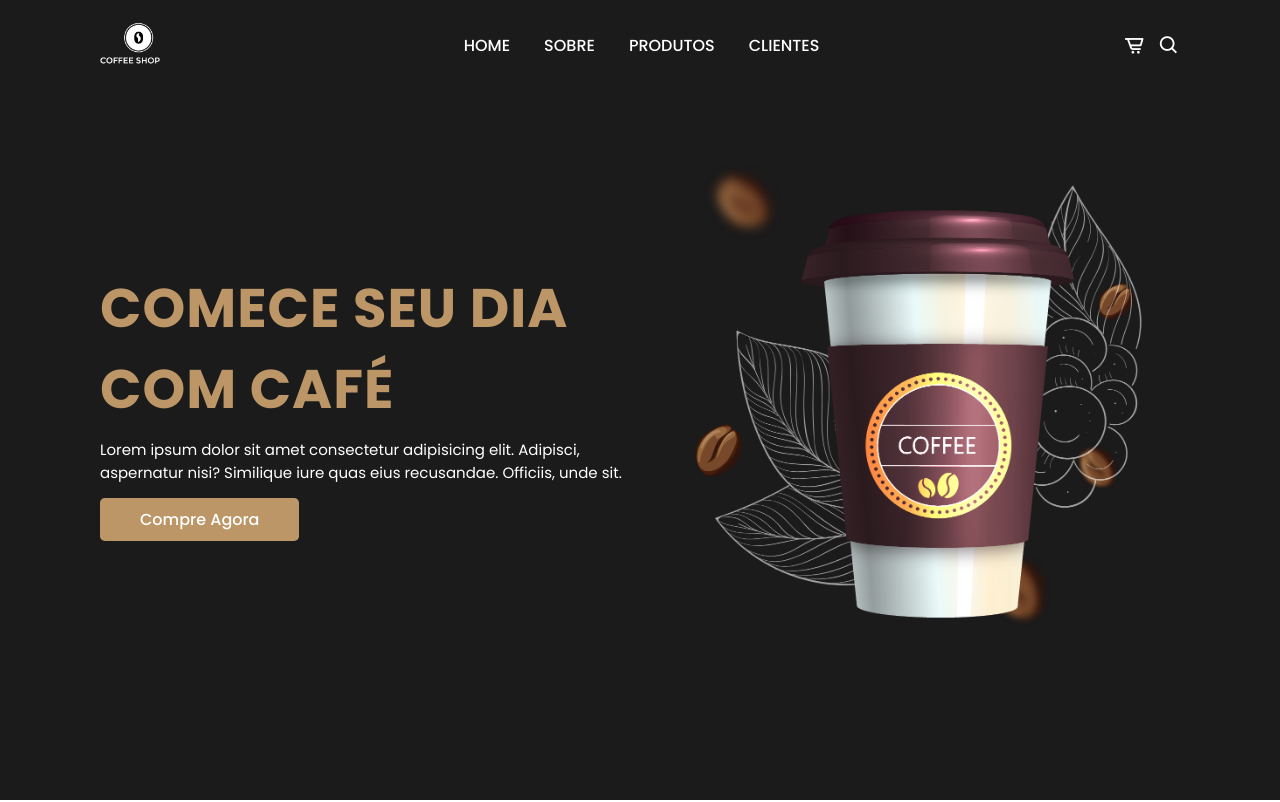
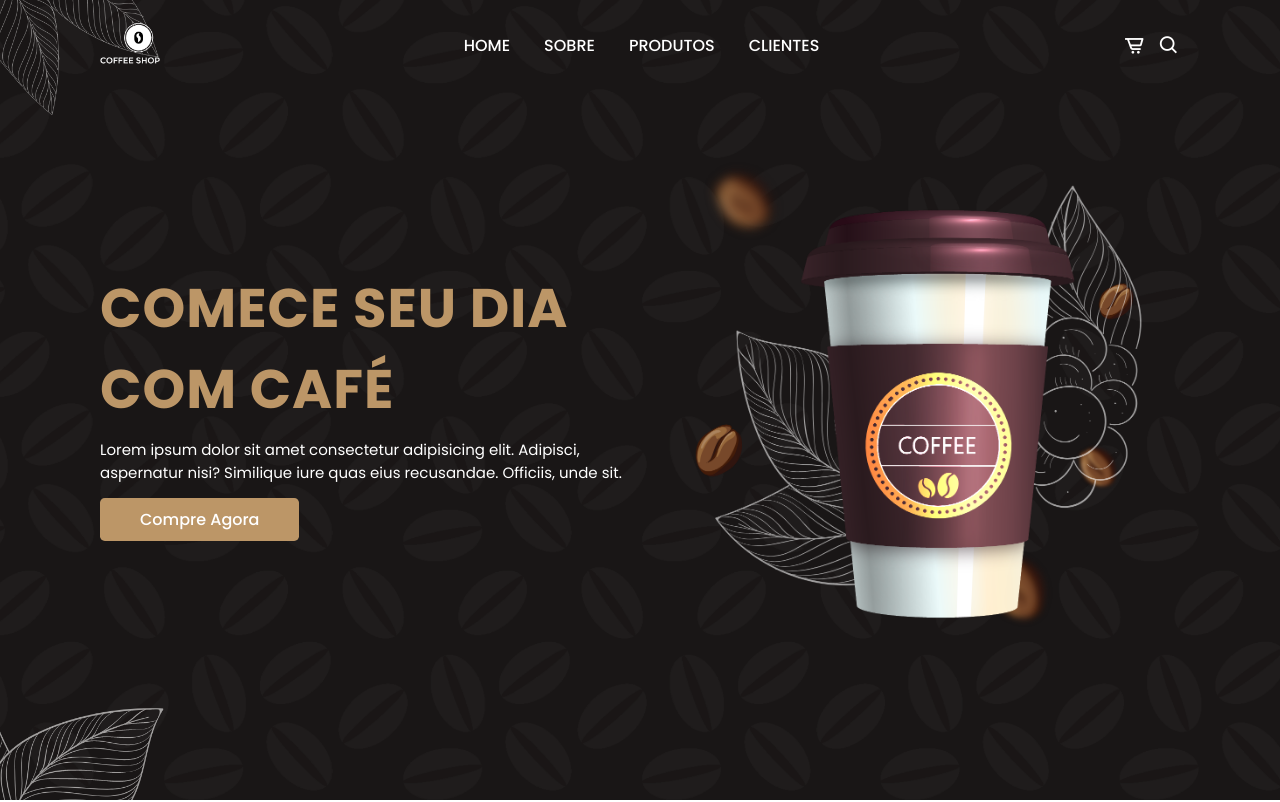
Before and after one commit to TI-fernando/site-cafeteria, a plain HTML site: page index.html in a window 1280 px wide. Shown: the top 802 px of the page. Drawn offline with nearby package versions, Linux system fonts and the light colour scheme; a script that the page names is missing.

Commit message:
alterado background

```diff
--- a/src/css/style.css
+++ b/src/css/style.css
@@ -127,7 +127,7 @@ header.shadow {
 .home {
   width: 100%;
   min-height: 100vh;
-  background: var(--text-color);
+  background: url(/src/img/bg.png);
   background-repeat: no-repeat;
   background-size: cover;
   background-position: center;
```
